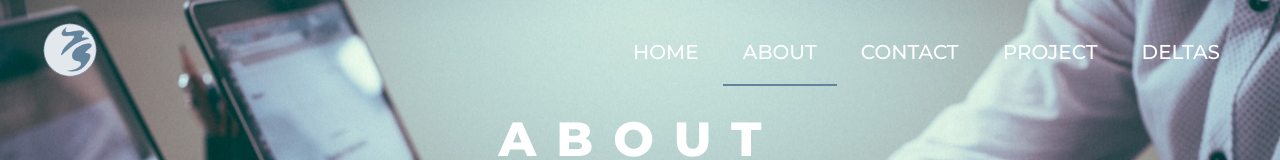
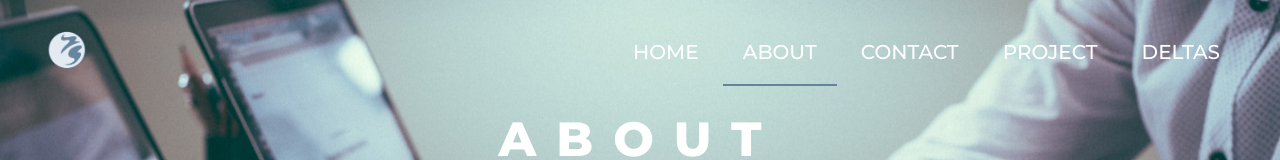
Before and after one commit to myrmaidx/site-hwud, a plain HTML site: page about.html in a window 1280 px wide. Shown: the top 160 px of the page. Drawn offline with Linux system fonts and the light colour scheme.

Commit message:
site-hwud
site-hwud

```diff
--- a/about.html
+++ b/about.html
@@ -27,7 +27,7 @@
 		<div class="container">
 			<ul class="nav">
 				<a class="fotolink" href="https://myrmaidx.github.io/site-hwud/index.html">
-					<img class="fotolink" src="images/deltaresblauw.gif" alt="Deltares Deltas">
+					<img class="fotolink" src="images/deltareslogo-01.png" alt="Deltares Deltas">
 				</a>
 
 				<div class="navigation">
```
